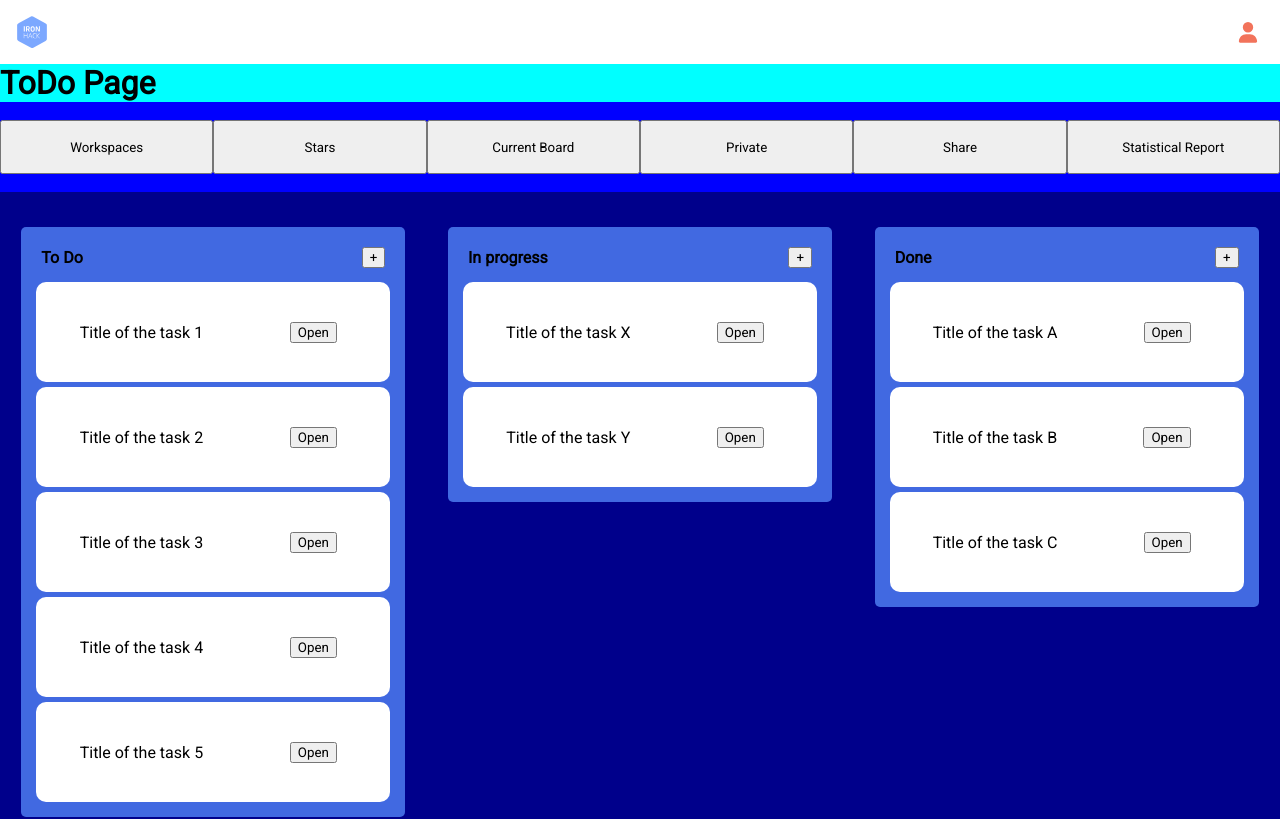
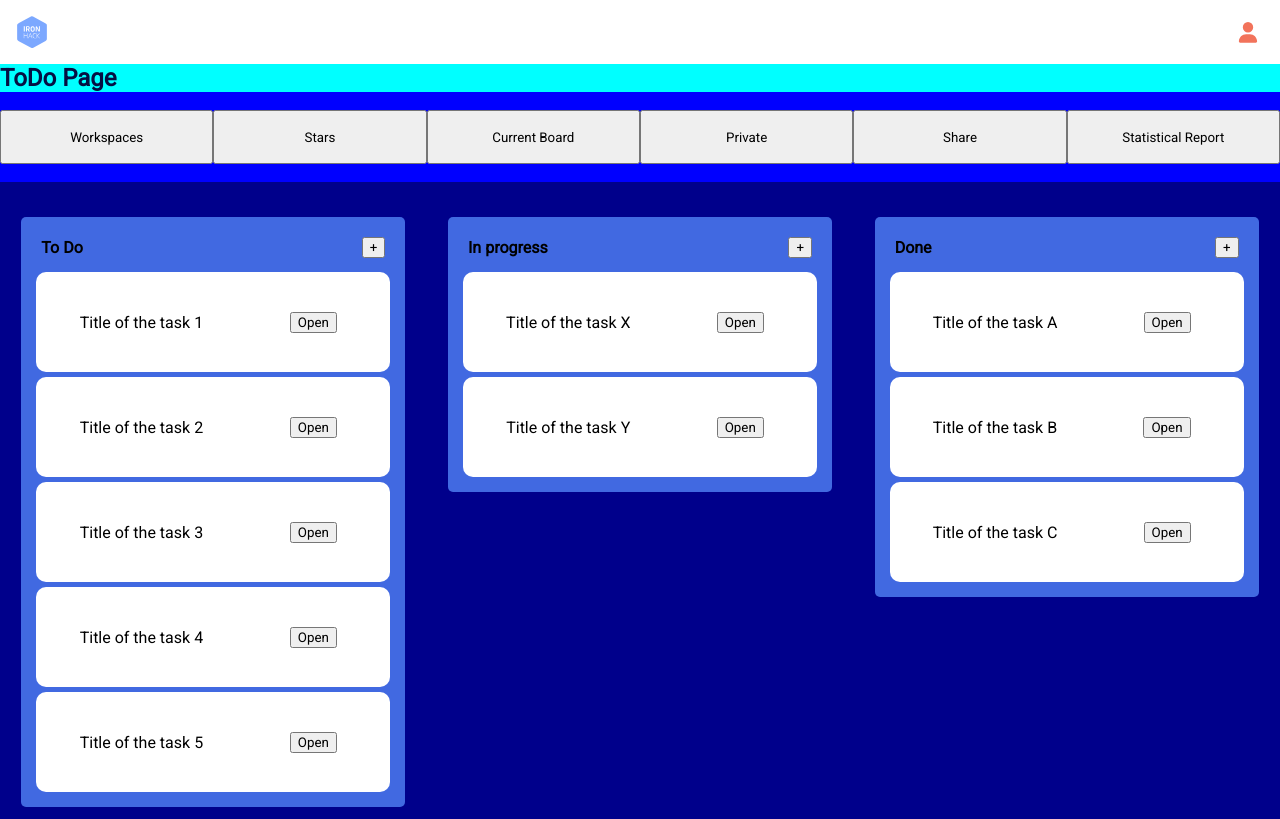
Before and after one commit to cecidlp/kanban, a Vue app: page /todos in a window 1280 px wide. Shown: the top 819 px of the page. Built offline with nearby package versions, Linux system fonts and the light colour scheme.

Commit message:
feat(css): add generic rules for h1 and span

```diff
--- a/src/App.vue
+++ b/src/App.vue
@@ -11,6 +11,7 @@
 
 <style>
 @import url("https://fonts.googleapis.com/css?family=Roboto");
+
 :root {
   --button-color: #f2735b;
   --title-color: #050f43;
@@ -24,8 +25,22 @@
   --component-three: #f4cc7f;
   --component-four: #f2735b;
 }
+
 * {
   font-family: Roboto;
   margin: 0;
 }
+
+h1 {
+  color: rgb(5, 15, 67);
+  font-weight: 700;
+  font-size: 24px;
+}
+
+span {
+  color: rgb(37, 82, 82);
+  font-size: 15px;
+  letter-spacing: 0px;
+  line-height: 20px;
+}
 </style>
```
